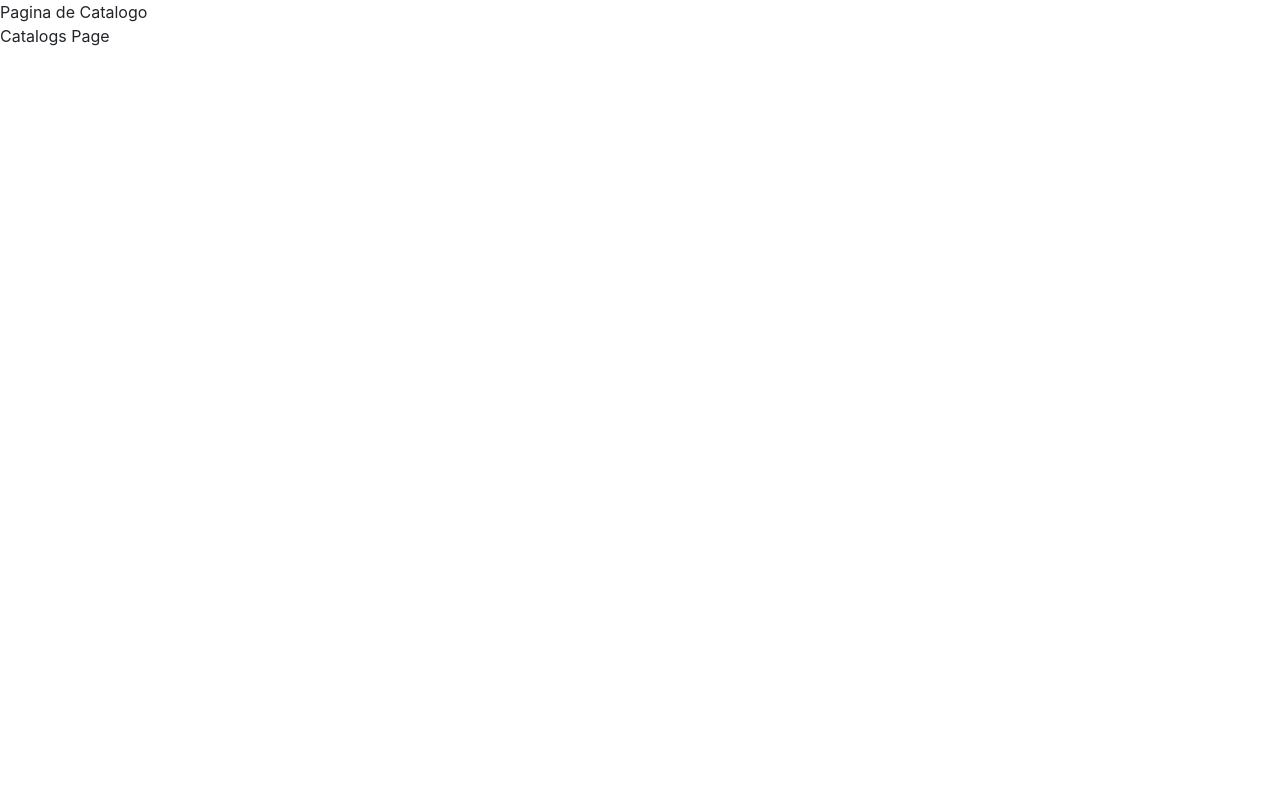
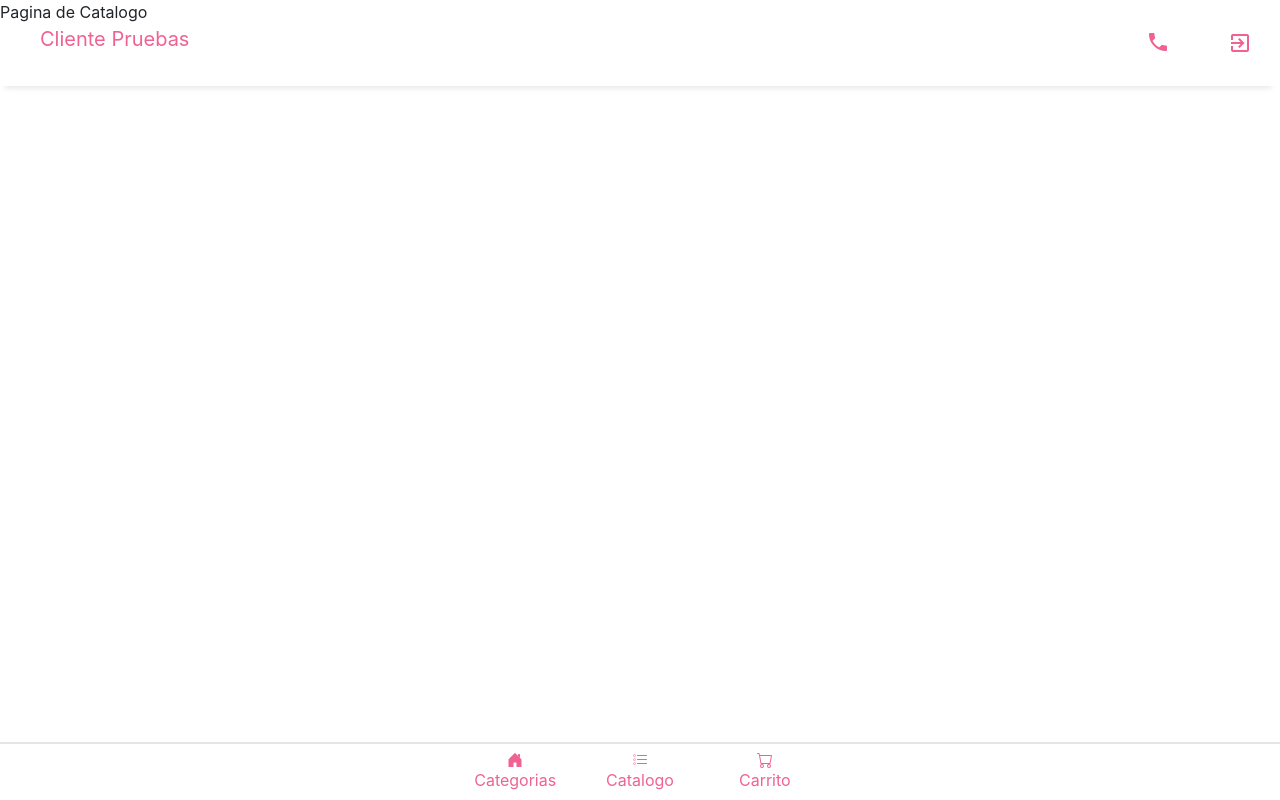
Before and after one commit to andres0191/mitienda_moda, a React (Create React App) app: page /Catalogo in a window 1280 px wide. Built offline with nearby package versions, Linux system fonts and the light colour scheme; no server answers; the HTML template or start-up script is replaced by a standard one.

Commit message:
update footer and header

```diff
--- a/src/components/Carshop/Carshop.js
+++ b/src/components/Carshop/Carshop.js
@@ -1,10 +1,14 @@
 import React from 'react';
 import './style.scss';
+import Header from '../Header/Header';
+import Footer from '../Footer/Footer';
 
 export default function Carshop() {
     return(
         <div>
+            <Header />
             <p>Car Shop Page</p>
+            <Footer />
         </div>
     )
 }
--- a/src/components/Catalogs/Catalogs.js
+++ b/src/components/Catalogs/Catalogs.js
@@ -1,10 +1,14 @@
 import React from 'react';
 import './style.scss';
+import Header from '../Header/Header';
+import Footer from '../Footer/Footer';
 
 export default function Catalogs() {
     return(
         <div>
+            <Header />
             <p>Catalogs Page</p>
+            <Footer />
         </div>
     )
 }
--- /dev/null
+++ b/src/components/Footer/Carrito/carrito.js
@@ -0,0 +1,17 @@
+import React from 'react';
+import './style.scss';
+import { useHistory } from "react-router-dom";
+import 'sweetalert2/src/sweetalert2.scss';
+
+export default function Carrito() {
+    let History = useHistory()
+    const Alerta = () => {
+            History.push('/carrito')
+    }
+    return(
+        <div class="v-btn__content click">
+            <button onClick={Alerta} className='button' type="button" >
+            </button>
+        </div>
+    )
+}
--- /dev/null
+++ b/src/components/Footer/Carrito/style.scss
@@ -0,0 +1,9 @@
+.click{
+    cursor: pointer
+}
+.button{
+    background: none;
+    margin: 0%;
+    border: none;
+    color: #f06292;
+}
--- a/src/components/Footer/Footer.js
+++ b/src/components/Footer/Footer.js
@@ -1,10 +1,49 @@
 import React from 'react';
 import './style.scss';
+import Carrito from './Carrito/carrito';
+import HomeIcon from './HomeIcon/homeIcon';
+import CatIcon from './catalogo/catIcon'
+import { useHistory } from "react-router-dom";
+import 'sweetalert2/src/sweetalert2.scss';
 
-export default function Category() {
+export default function Footer() {
+
+    let History = useHistory()
+    const CategoriasRute = () => {
+            History.push('/Categorias')
+    }
+    const CatalogoRute = () => {
+        History.push("/Catalogo")
+    }
+    const CarritoRute = () => {
+    History.push('/carrito')
+}
     return(
-        <div>
-            <p>footer kevin aiuda po favo</p>
+        <div class="footer d-flex justify-content-center ">
+            <div class="row itemsContainer">
+                <div class="col-4 d-flex flex-column align-items-center viewItem" onClick={CategoriasRute}>
+                    <svg width="1em" height="1em" viewBox="0 0 16 16" class="bi bi-house-door-fill" fill="currentColor" xmlns="http://www.w3.org/2000/svg">
+                        <path d="M6.5 10.995V14.5a.5.5 0 0 1-.5.5H2a.5.5 0 0 1-.5-.5v-7a.5.5 0 0 1 .146-.354l6-6a.5.5 0 0 1 .708 0l6 6a.5.5 0 0 1 .146.354v7a.5.5 0 0 1-.5.5h-4a.5.5 0 0 1-.5-.5V11c0-.25-.25-.5-.5-.5H7c-.25 0-.5.25-.5.495z"/>
+                        <path fill-rule="evenodd" d="M13 2.5V6l-2-2V2.5a.5.5 0 0 1 .5-.5h1a.5.5 0 0 1 .5.5z"/>
+                    </svg>
+                    <div>Categorias</div>
+                </div>
+                <div class="col-4 d-flex flex-column align-items-center viewItem" onClick={CatalogoRute}>
+                    <svg width="1em" height="1em" viewBox="0 0 16 16" class="bi bi-list-task" fill="currentColor" xmlns="http://www.w3.org/2000/svg">
+                        <path fill-rule="evenodd" d="M2 2.5a.5.5 0 0 0-.5.5v1a.5.5 0 0 0 .5.5h1a.5.5 0 0 0 .5-.5V3a.5.5 0 0 0-.5-.5H2zM3 3H2v1h1V3z"/>
+                        <path d="M5 3.5a.5.5 0 0 1 .5-.5h9a.5.5 0 0 1 0 1h-9a.5.5 0 0 1-.5-.5zM5.5 7a.5.5 0 0 0 0 1h9a.5.5 0 0 0 0-1h-9zm0 4a.5.5 0 0 0 0 1h9a.5.5 0 0 0 0-1h-9z"/>
+                        <path fill-rule="evenodd" d="M1.5 7a.5.5 0 0 1 .5-.5h1a.5.5 0 0 1 .5.5v1a.5.5 0 0 1-.5.5H2a.5.5 0 0 1-.5-.5V7zM2 7h1v1H2V7zm0 3.5a.5.5 0 0 0-.5.5v1a.5.5 0 0 0 .5.5h1a.5.5 0 0 0 .5-.5v-1a.5.5 0 0 0-.5-.5H2zm1 .5H2v1h1v-1z"/>
+                    </svg>
+                    <div>Catalogo</div>
+                </div>
+                <div class="col-4 d-flex flex-column align-items-center viewItem" onClick={CarritoRute}>
+                    <svg width="1em" height="1em" viewBox="0 0 16 16" class="bi bi-cart" fill="currentColor" xmlns="http://www.w3.org/2000/svg">
+                        <path fill-rule="evenodd" d="M0 1.5A.5.5 0 0 1 .5 1H2a.5.5 0 0 1 .485.379L2.89 3H14.5a.5.5 0 0 1 .491.592l-1.5 8A.5.5 0 0 1 13 12H4a.5.5 0 0 1-.491-.408L2.01 3.607 1.61 2H.5a.5.5 0 0 1-.5-.5zM3.102 4l1.313 7h8.17l1.313-7H3.102zM5 12a2 2 0 1 0 0 4 2 2 0 0 0 0-4zm7 0a2 2 0 1 0 0 4 2 2 0 0 0 0-4zm-7 1a1 1 0 1 0 0 2 1 1 0 0 0 0-2zm7 0a1 1 0 1 0 0 2 1 1 0 0 0 0-2z"/>
+                    </svg>
+                    <div>Carrito</div>
+                </div>
+            </div>
+
         </div>
     )
 }
--- /dev/null
+++ b/src/components/Footer/HomeIcon/homeIcon.js
@@ -0,0 +1,18 @@
+import React from 'react';
+import './style.scss';
+import { useHistory } from "react-router-dom";
+import 'sweetalert2/src/sweetalert2.scss';
+
+
+
+export default function HomeIcon() {
+    let History = useHistory()
+    const Alerta = () => {
+            History.push('/categorias')
+    }
+    return(
+        <div>
+            <button onClick={Alerta} className='button' type="button" > </button>
+        </div>
+    )
+}
--- /dev/null
+++ b/src/components/Footer/HomeIcon/style.scss
@@ -0,0 +1,11 @@
+.click{
+    cursor: pointer;
+    color: #f06292;
+
+}
+.button{
+    background: none;
+    margin: 0%;
+    border: none;
+    color: #f06292;
+}
--- /dev/null
+++ b/src/components/Footer/catalogo/catIcon.js
@@ -0,0 +1,19 @@
+import React from 'react';
+import './style.scss';
+import { useHistory } from "react-router-dom";
+import 'sweetalert2/src/sweetalert2.scss';
+
+export default function CatIcon() {
+    let History = useHistory()
+    const Alerta = () => {
+            History.push('/Catalogo')
+    }
+    return(
+        <div class="v-btn__content click">
+            <button onClick={Alerta} className='button' type="button" >
+            </button>
+        </div>
+
+
+    )
+}
--- /dev/null
+++ b/src/components/Footer/catalogo/style.scss
@@ -0,0 +1,9 @@
+.click{
+    cursor: pointer
+}
+.button{
+    background: none;
+    margin: 0%;
+    border: none;
+    color: #f06292;
+}
--- a/src/components/Footer/style.scss
+++ b/src/components/Footer/style.scss
@@ -0,0 +1,21 @@
+.footer {
+    padding: .5rem 1rem;
+    bottom: 0;
+    width: 100%;
+    display: flex;
+    -webkit-box-pack: center;
+    justify-content: center;
+    -webkit-box-shadow: 0px -2px 0px 0px rgba(0,0,0,0.2);
+    -moz-box-shadow: 0px -2px 0px 0px rgba(0,0,0,0.2);
+    box-shadow: 0px -2px 0px 0px rgba(0,0,0,0.1);
+    background-color: white;
+    position: fixed;
+    color: #f06292;
+
+}
+.viewItem {
+    cursor: pointer;
+}
+.itemsContainer {
+    width: 30%;
+}
--- a/src/components/Header/Header.js
+++ b/src/components/Header/Header.js
@@ -1,4 +1,4 @@
-import React, { Component } from 'react';
+import React from 'react';
 import './style.scss';
 import Tel from './Tel/Tel';
 import Logout from './Logout/Logout';
--- a/src/components/Header/Tel/Tel.js
+++ b/src/components/Header/Tel/Tel.js
@@ -1,4 +1,4 @@
-import React, { Component } from 'react';
+import React from 'react';
 import './style.scss';
 
 export default function Tel() {
```
